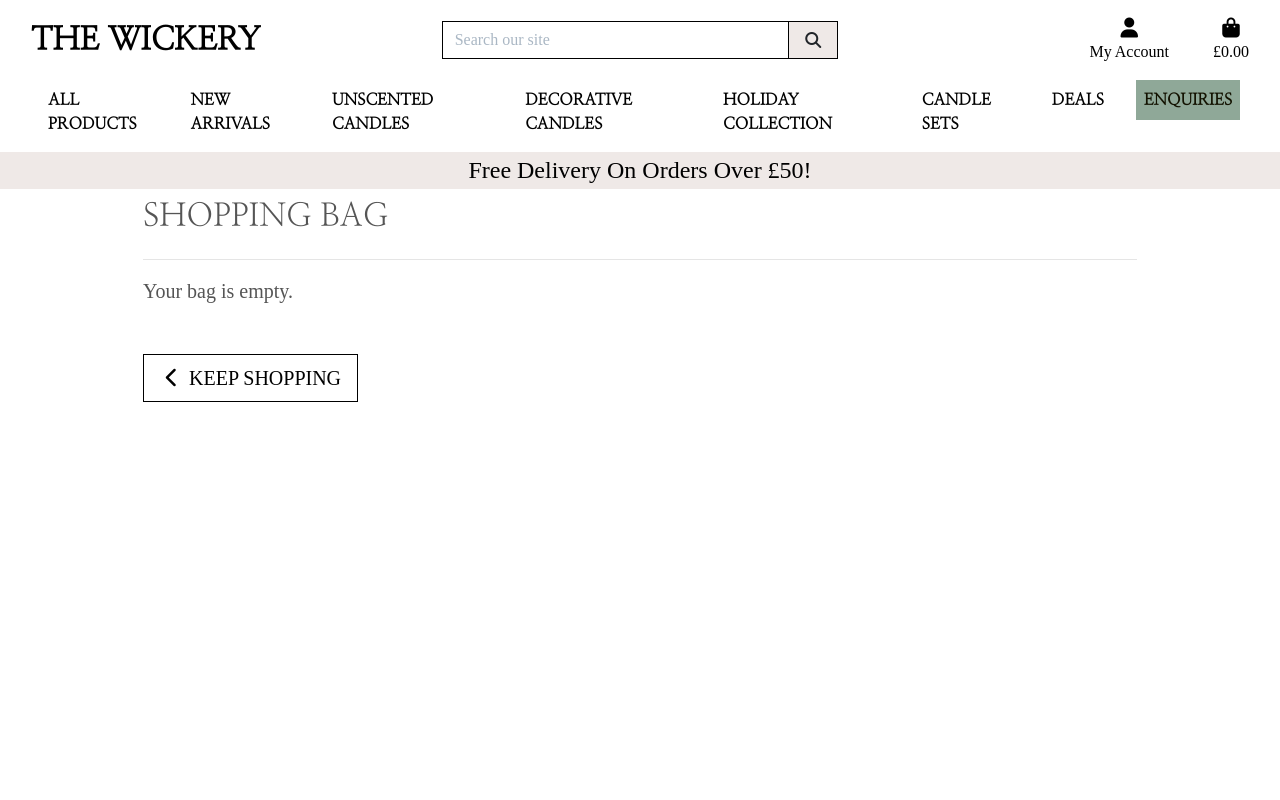
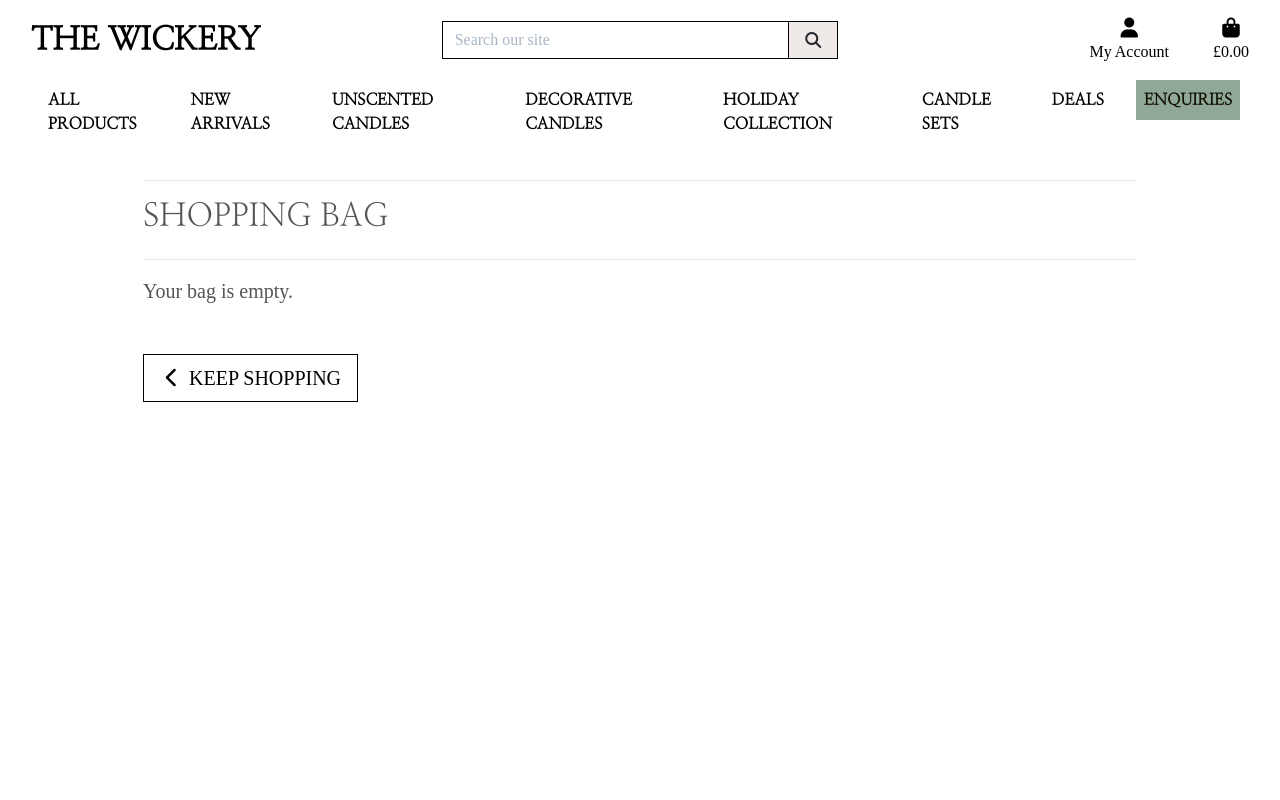
Before and after one commit to cajones93/the_wickery, a Django app: page /bag/ in a window 1280 px wide. Run offline with Django 3.2, Linux system fonts and the light colour scheme; parts of the project's set-up code (start-up, migrations or seed data) failed here and were passed over; some libraries are stand-ins or nearby versions; some web fonts are replaced.

Commit message:
adjusted hero image container

```diff
--- a/static/css/base.css
+++ b/static/css/base.css
@@ -13,9 +13,8 @@ html {
 }
 
 body {
-    background: url('/media/homepage_background_cropped.jpg') no-repeat center center fixed;
+    background: url('/media/homepage_background_cropped.jpg') no-repeat left fixed;
     background-size: cover;
-    background-position: top;
     height: calc(100vh - 164px);
     color: #555;
     font-family: var(--body-font), 'sans-serif';
--- a/templates/base.html
+++ b/templates/base.html
@@ -121,11 +121,11 @@
         {% include 'includes/main-nav.html' %}
       </nav>
     </div>
-    <div id="delivery-banner" class="row text-center">
+    <!-- <div id="delivery-banner" class="row text-center">
       <div class="col delivery-banner">
         <h4 class="my-1">Free Delivery On Orders Over £{{ free_delivery_threshold }}!</h4>
       </div>
-    </div>
+    </div> -->
   </header>
 
   {% if messages %}
```
